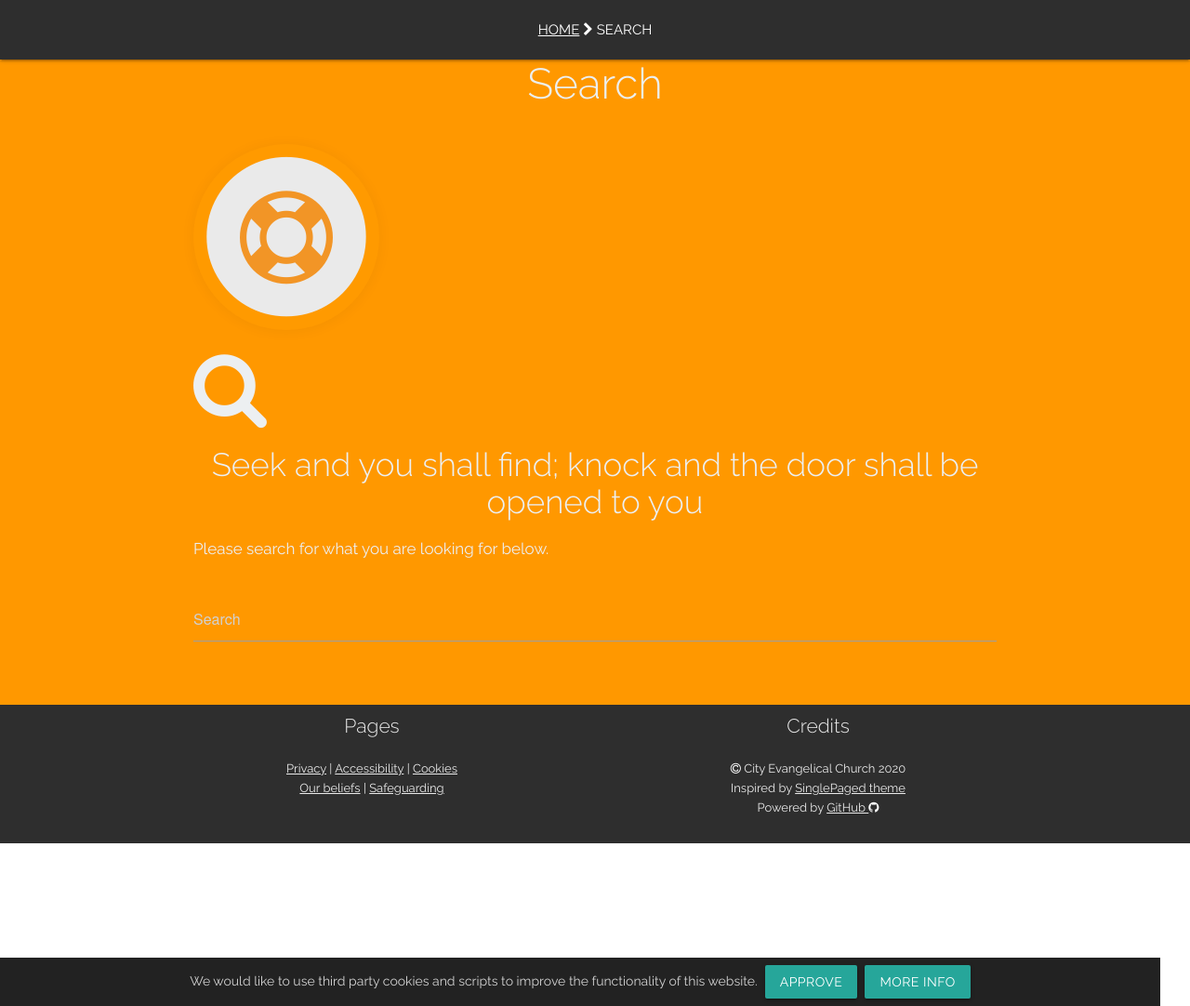
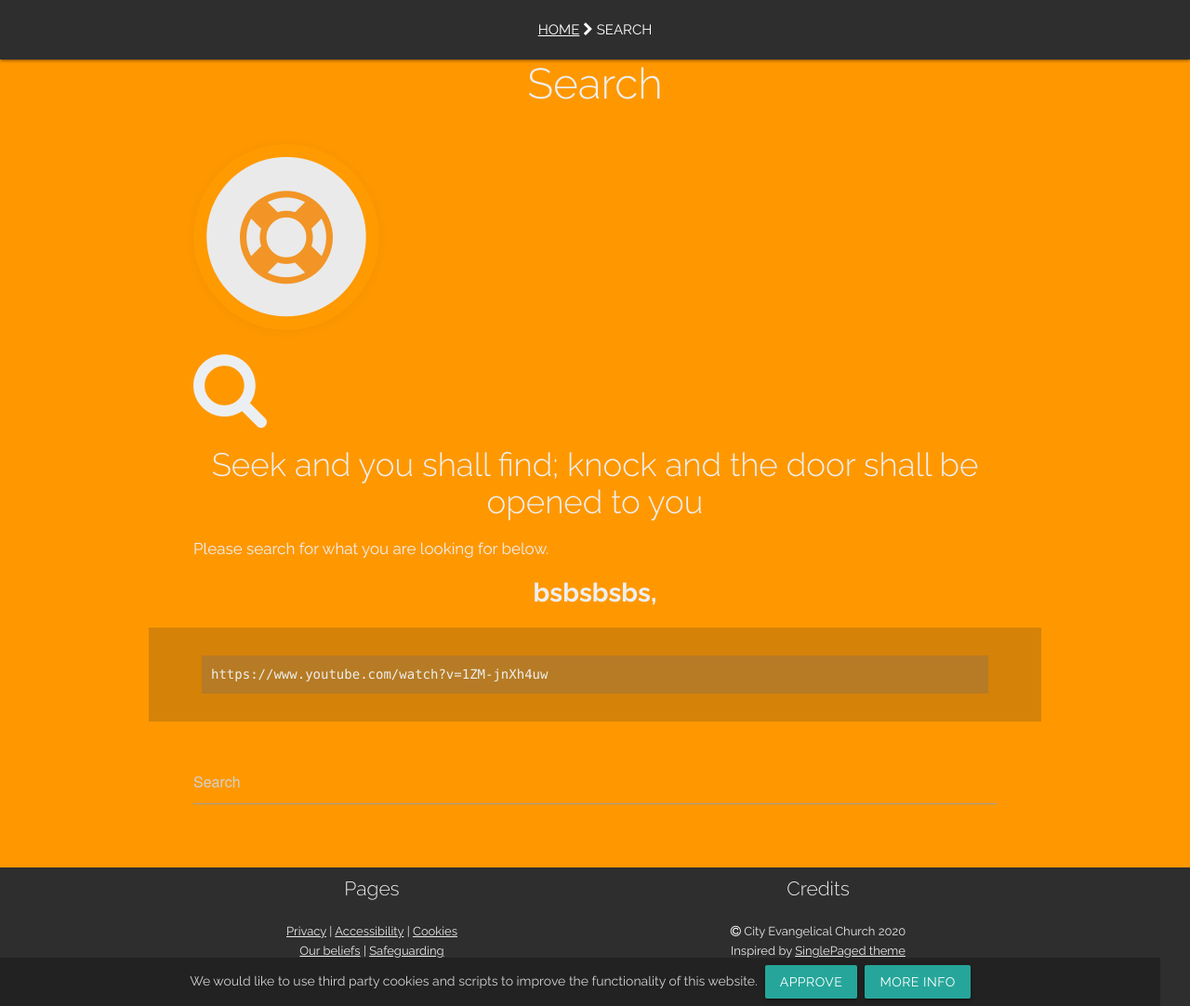
Before and after one commit to woodcock3/citychurch, a Jekyll site: the page built from pages/search.md, in a window 1280 px wide and 1082 px high. Shown: the whole window at 93% size. Built offline with Jekyll 4.4.1, drawn with Linux system fonts in a browser that asks for light colours.

Commit message:
Update from Forestry.io Paul updated pages/search.md

```diff
--- a/pages/search.md
+++ b/pages/search.md
@@ -3,22 +3,24 @@ title: Search
 layout: default
 bgcolor: orange
 textcolor: blue-grey-text text-lighten-5
-permalink: /search/
+permalink: "/search/"
+
 ---
-
 # Search
 
 <span class="fa-stack subtlecircle" style="font-size:100px; background:rgba(255,166,0,0.1)">
-  <i class="fa fa-circle fa-stack-2x text-white"></i>
-  <i class="fa fa-life-bouy fa-stack-1x text-cityorange"></i>
+<i class="fa fa-circle fa-stack-2x text-white"></i>
+<i class="fa fa-life-bouy fa-stack-1x text-cityorange"></i>
 </span>
 
 <i class="center-align fa fa-search fa-5x" aria-hidden="true" style="color:blue-grey-text text-lighten-5"></i>
-
 
 ## Seek and you shall find; knock and the door shall be opened to you
 
 Please search for what you are looking for below.
 
+### **bsbsbsbs,**
+
+    https://www.youtube.com/watch?v=1ZM-jnXh4uw
 
 {% include search-lunr.html %}
```
